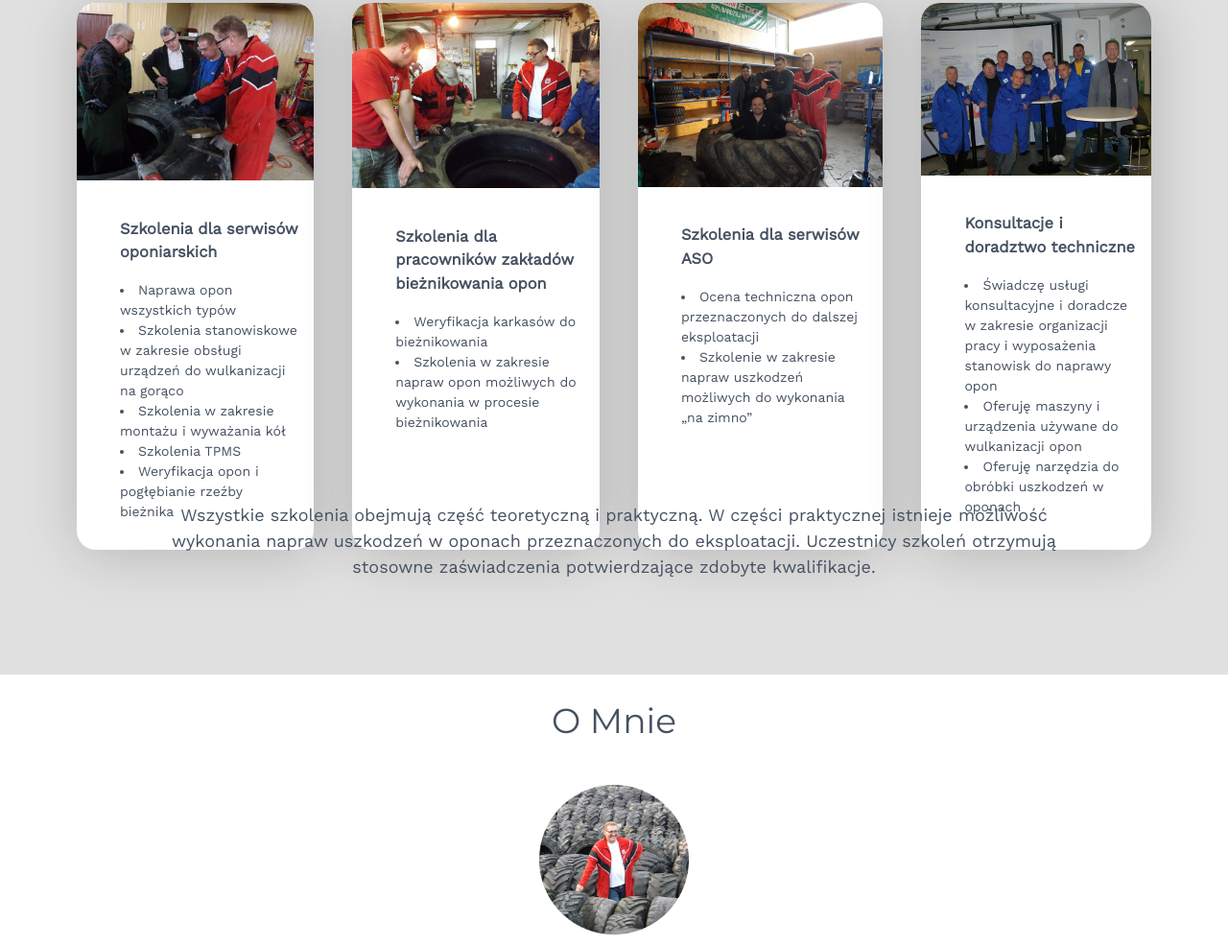
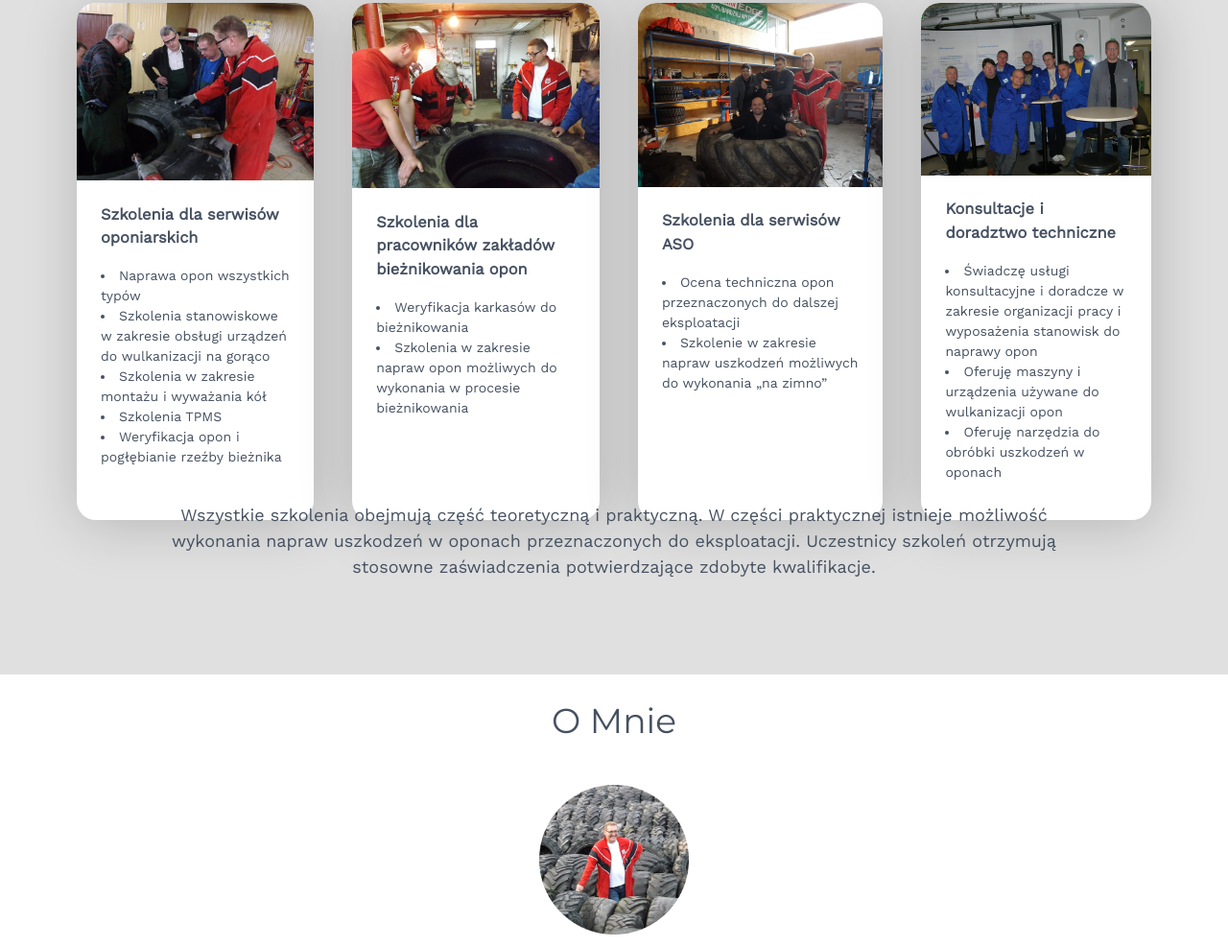
Before and after one commit to hergerr/Tires-Website, a plain HTML site: page index.html in a window 1280 px wide. Shown: the part 1017-2004 px from the top of the page at 96% size. Drawn offline with nearby package versions, Linux system fonts and the light colour scheme.

Commit message:
Minified css

```diff
--- a/index.html
+++ b/index.html
@@ -11,7 +11,7 @@
 	<meta name="viewport" content="width=device-width, initial-scale=1.0">
 	<meta name="keywords" content="'szkolenia naprawa opon, szkolenia serwis
 	ogumienia, doradztwo techniczne wulkanizacja, naprawa ogumienia szkolenia Pobiedziska">
-	<link rel="stylesheet" href="style.css" type="text/css">
+	<link rel="stylesheet" href="style.min.css" type="text/css">
 	<link href="lightbox2-master/dist/css/lightbox.css" rel="stylesheet">
 	<link href="https://fonts.googleapis.com/css?family=Montserrat:400,500,600|Work+Sans&amp;subset=latin-ext" rel="stylesheet">
 	<link rel="shortcut icon" type="image/png" href="res/icon.ico" />
--- a/style.css
+++ b/style.css
@@ -132,9 +132,8 @@ a.button1:hover {
 
 .desc {
   font-size: 14px;
-  padding: 15px;
+  padding:0px 25px 25px 25px;
   text-align: left;
-  margin-left: 30px;
 }
 
 
```
Also changed, not shown: style.min.css (added).
